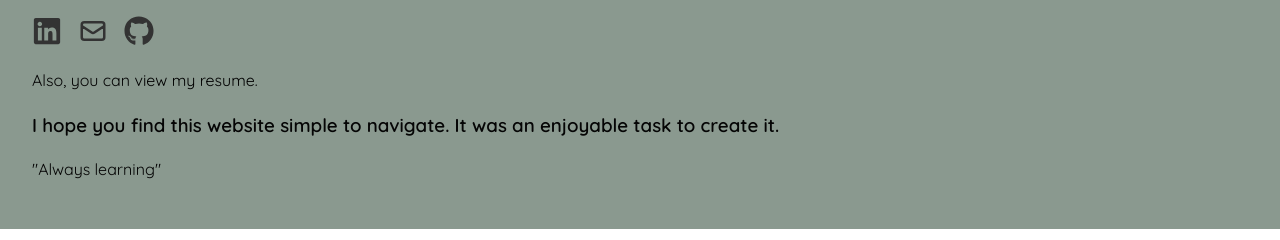
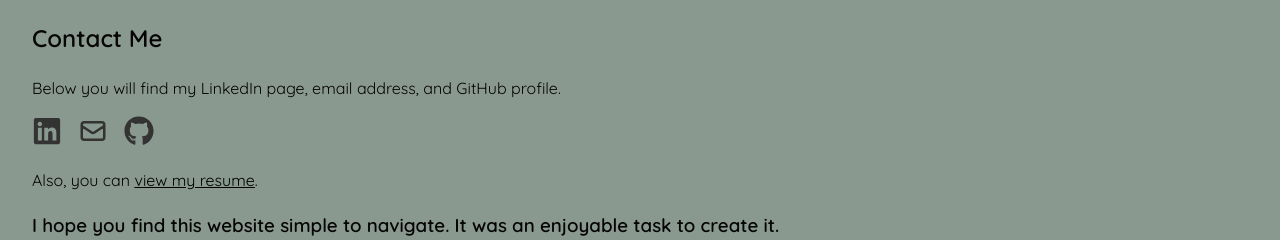
Before and after one commit to cameronedwards02845/cameronedwards-site, a React (Vite) app: page / in a window 1280 px wide. Shown: the part 490-730 px from the top of the page. Built offline with nearby package versions, Linux system fonts and the light colour scheme; a web font is replaced by a local one.

Commit message:
styling alterations

```diff
--- a/src/index.css
+++ b/src/index.css
@@ -16,7 +16,7 @@
 a {
   font-weight: 500;
   color: black;
-  text-decoration: inherit;
+  text-decoration: underline;
 }
 a:hover {
   color: #0077b5;
@@ -59,8 +59,8 @@ body {
 }
 
 .headshot {
-  width: 150px;
-  height: 150px;
+  width: 250px;
+  height: 250px;
   object-fit: cover;
   border-radius: 50%;
   box-shadow: 0 4px 12px rgba(0, 0, 0, 0.2);
```
